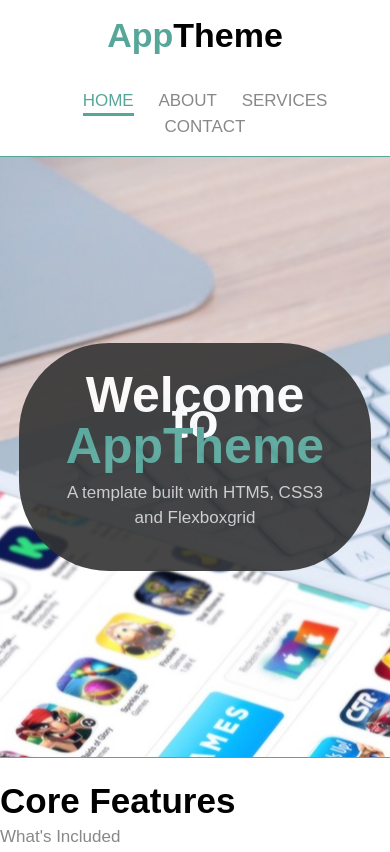
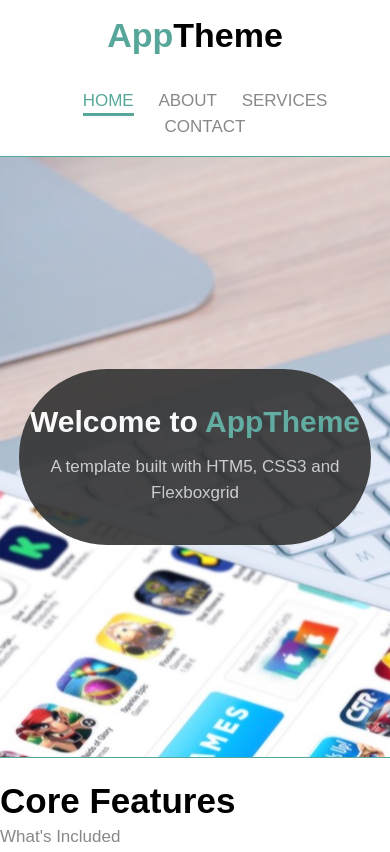
Before and after one commit to Yubing325/AppTheme, a plain HTML site: page index.html in a window 390 px wide. Shown: the top 852 px of the page. Drawn offline with Linux system fonts and the light colour scheme.

Commit message:
add Media tag in css

```diff
--- a/css/style.css
+++ b/css/style.css
@@ -161,3 +161,15 @@ img {
   background: #56a79a;
   color: #fff;
 }
+
+/*Media */
+@media (max-width:800px) {
+  #showcase h1{
+    font-size: 30px;
+  }
+  }
+  @media (max-width:500px) {
+    #showcase .showcase-content{
+    padding: 40px 10px;
+    }
+}
```
